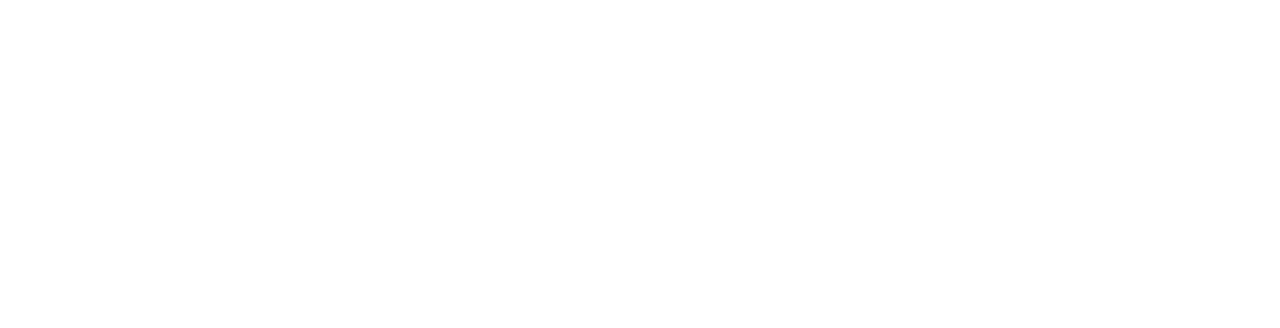
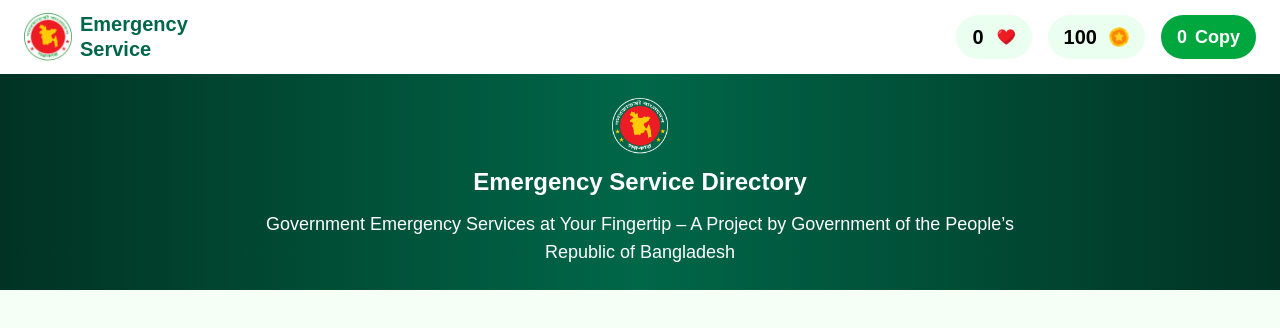
Before and after one commit to Azizul102/emergency-hotline-bd, a plain HTML site: page index.html in a window 1280 px wide. Drawn offline with nearby package versions, Linux system fonts and the light colour scheme; a web font is replaced by a local one.

Commit message:
added navbar and hero section

```diff
--- a/index.html
+++ b/index.html
@@ -27,7 +27,56 @@
     </style>
 
 </head>
-<body>
+<body class="bg-[#F5FFF6] hind-madurai-regular ">
+    <!-- Navbar -->
+    <nav class="flex flex-wrap items-center justify-between px-4 sm:px-6 py-3 bg-white shadow-md ">
+
+        <!--Left Side Logo & Text-->
+        <div class="flex items-center gap-2 mb-2 sm:mb-0">
+            <img src="./assets/logo.png" alt="logo" class="w-10 sm:w-12">
+            <p class="text-md md:text-xl text-[#006747] font-bold leading-tight">
+                Emergency <br> Service
+            </p>
+        </div>
+
+        <!-- Right Side items -->
+        <ul class="flex flex-wrap items-center gap-4 sm:gap-4 text-lg font-bold">
+
+            <!-- Heart -->
+            <li
+                class="flex items-center gap-2 sm:gap-3 bg-[#41FF6B1A] px-4  py-2 rounded-full cursor-pointer hover:bg-[#41FF6B33] transition text-xl">
+                <span id="hurt">0</span>
+                <img src="./assets/heart.png" alt="heart" class="w-4 sm:w-5">
+            </li>
+
+            <!-- Coins -->
+            <li
+                class="flex items-center gap-2 sm:gap-3 bg-[#41FF6B1A] px-4 py-2 rounded-full cursor-pointer hover:bg-[#41FF6B33] transition text-xl">
+                <span id="coins">100</span>
+                <img src="./assets/coin.png" alt="coin" class="w-4 sm:w-5">
+            </li>
+
+            <!-- Copy -->
+            <li
+                class="flex items-center bg-[#00A63E] text-white px-4 py-2 rounded-full text-lg gap-2 cursor-pointer hover:bg-[#009437] transition">
+                <span id="copy-update">0</span>
+                <span>Copy</span>
+            </li>
+
+        </ul>
+    </nav>
+
+
+    <!-- Hero Section -->
+    <section
+        class="flex flex-col items-center py-6 px-4 space-y-3 text-white bg-[linear-gradient(to_right,#013223,#006747,#013223)] text-center">
+        <img src="./assets/logo-dark.png" alt="logo" class="w-12 sm:w-14">
+        <h2 class="font-bold text-xl md:text-2xl">Emergency Service Directory</h2>
+        <p class="text-sm md:text-lg max-w-3xl">
+            Government Emergency Services at Your Fingertip – A Project by Government of the People’s Republic of
+            Bangladesh
+        </p>
+    </section>
 
 </body>
 </html>
```
